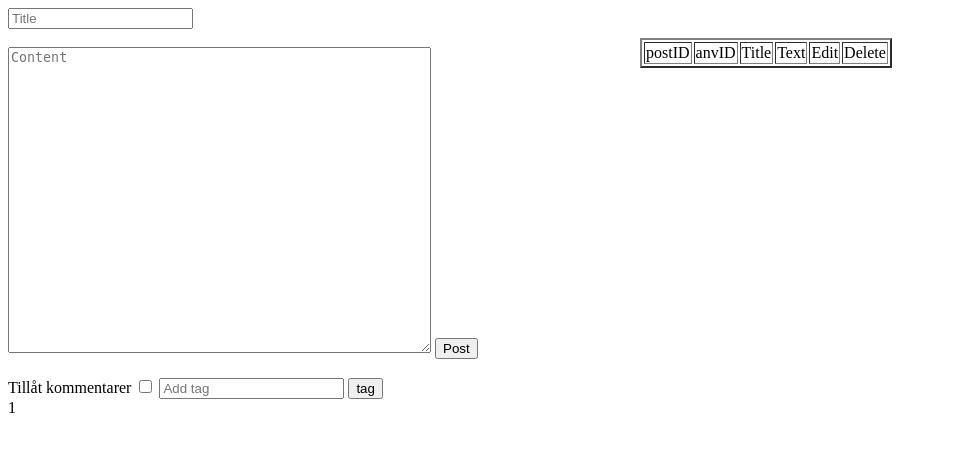
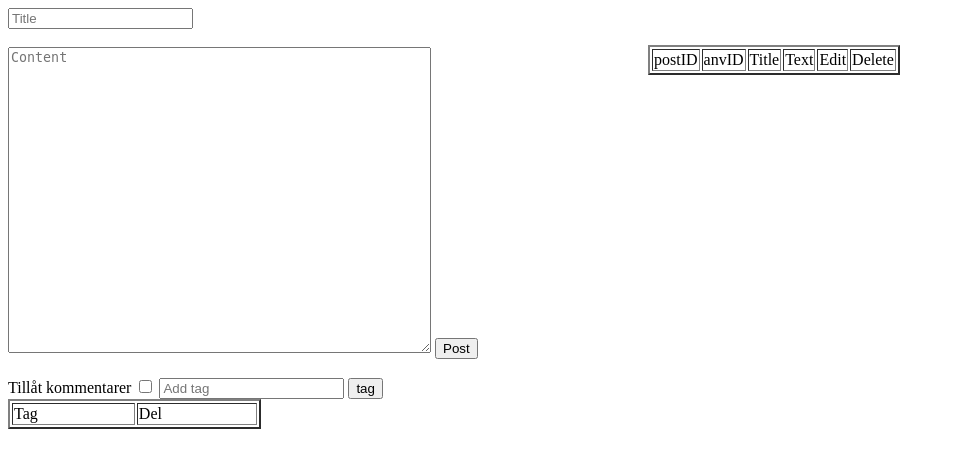
Before and after one commit to moch1772/the-provider, a PHP site: page /blogg.php in a window 1280 px wide. Shown: the top 468 px of the page, without its empty margins (0-955 px from the left). Run offline with PHP 8.4, Linux system fonts and the light colour scheme; the visitor is signed in with stand-in values (Sample User, id 1); data that the repository does not hold is empty.

Commit message:
Add tags not working

```diff
--- a/blogg.php
+++ b/blogg.php
@@ -21,17 +21,28 @@
         <input type="submit" name="submitpost" value="tag"></input>
         <!--<input type="submit" name="add-tag" value="Add tag"></input>-->
     </form>
-    <?php
-    echo $_SESSION['array'];
-    if(isset($_SESSION['array'])) {
+
+    <table style= "width: 20%;" border="2";>
+         <tr>
+            <td>Tag</td>
+            <td>Del</td>
+        </tr>
+
+    <?php if(!isset($_SESSION['array'])) {
         $tags = unserialize($_SESSION['array']);
         foreach ($tags as $t) {
-            echo $t;
+    ?>
+            <tr>
+                <td><?php echo $t ?></td>
+                <td></td>
+            </tr>
+    <?php
         }
     }
     ?>
+    </table>
 
-<table style="margin-left: 50%; margin-top: -30%;" border="2">
+<table style="position: fixed; margin-left: 50%; margin-top: -30%;" border="2">
   <tr>
     <td>postID</td>
     <td>anvID</td>
--- a/bloggpost.php
+++ b/bloggpost.php
@@ -3,18 +3,17 @@
     session_start();
 ?>
 <?php
-if(!isset($_POST['submitpost'])) {
+/*if(!isset($_POST['submitpost'])) {
     $_POST['submitpost']="";
-}
-$SHOW=$_POST['submitpost'];
-if($SHOW=='Post'){
+}*/
+//$SHOW=$_POST['submitpost'];
+
     if(isset($_POST['submitpost'])){
         $bloggtitle = $_POST['bloggtitle'];
         $bloggtext = $_POST['bloggtext'];
         $showComments = $_POST['showComments'];
         newPost($bloggtitle, $bloggtext, $showComments, $_POST['submitpost'], $_POST['tag'], $conn);
     }
-}
     function newPost($bloggtitle, $bloggtext, $showComments, $tagpost, $tag, $conn) {
         if ($tagpost=="Post") {
         if(!empty($bloggtitle) && !empty($bloggtext)){
@@ -46,10 +45,9 @@ if($SHOW=='Post'){
             $array = array();
         }
     //$auther = mysqli_query($conn, "INSERT INTO post (title, text, showComments) VALUES ('BACON', 'BACON',1)");
-    if(!empty($tag)) {
+        if(!empty($tag)) {
             array_push($array, $tag);
         }
-        echo "helllo";
         $_SESSION['title']=$bloggtitle;
         $_SESSION['text']=$bloggtext;
         $_SESSION['array']=serialize($array);
```
